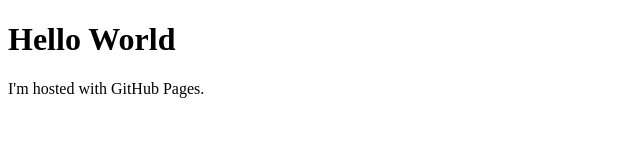
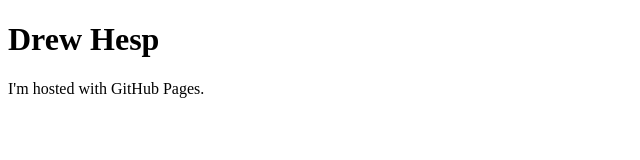
Before and after one commit to drewhesp/drewhesp.github.io, a plain HTML site: page Index.html in a window 1280 px wide. Shown: the full height of the page, 0-640 px from the left. Drawn offline with Linux system fonts and the light colour scheme.

Commit message:
Update Index.html

```diff
--- a/Index.html
+++ b/Index.html
@@ -4,7 +4,7 @@
 
     </head>
     <body>
-    <h1>Hello World</h1>
+    <h1>Drew Hesp</h1>
     <p>I'm hosted with GitHub Pages.</p>
     </body>
 </html>
```
